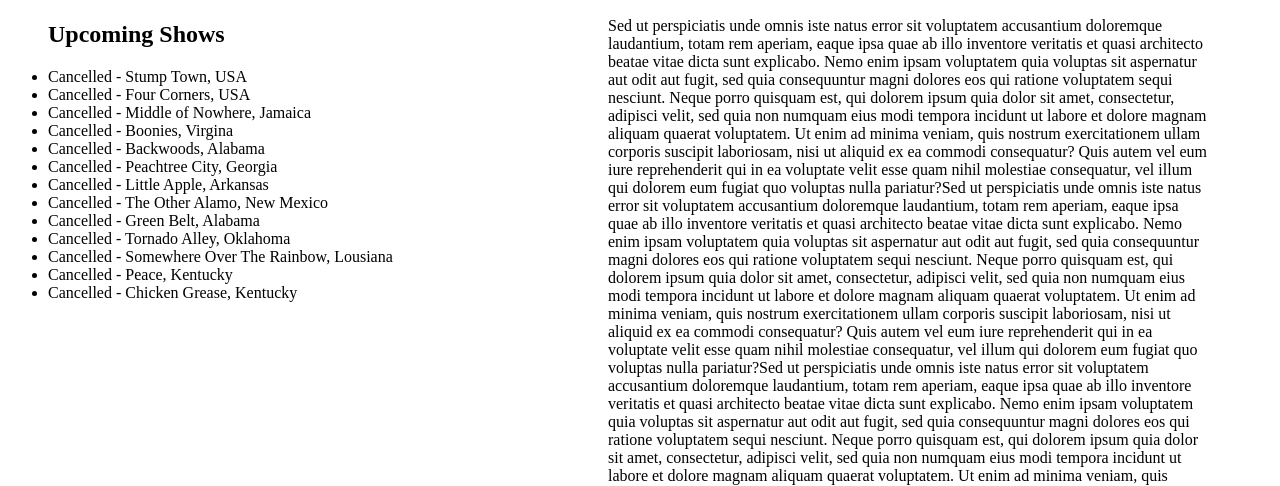
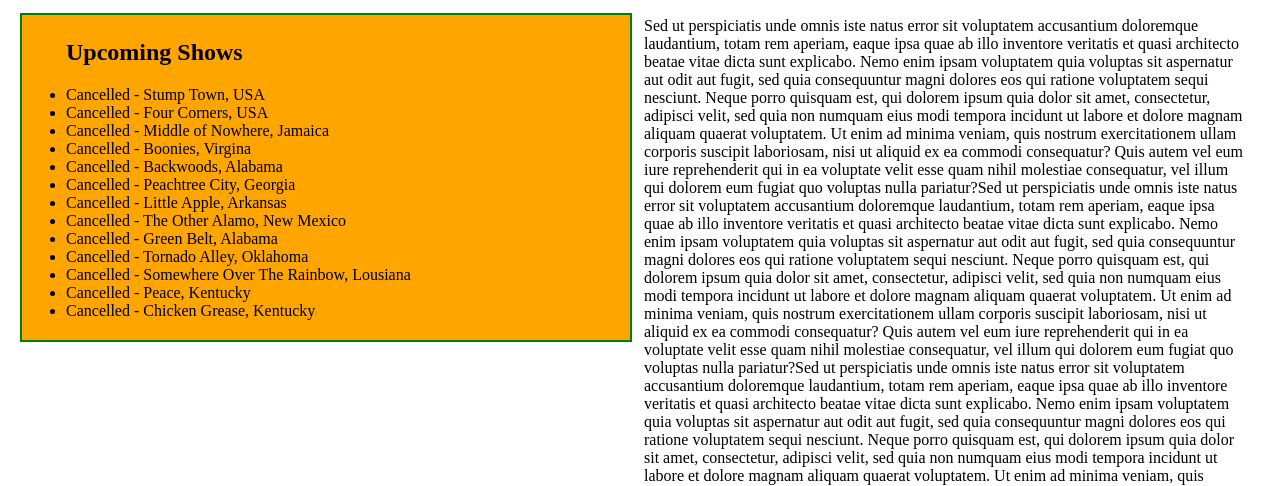
Before and after one commit to ProgramJustin/band, a plain HTML site: page index.html in a window 1280 px wide. Shown: the part 311-797 px from the top of the page. Drawn offline with Linux system fonts and the light colour scheme.

Commit message:
add border to sidebar

```diff
--- a/css/styles.css
+++ b/css/styles.css
@@ -5,6 +5,15 @@
 
 .shows {
   float: left;
+}
+
+.sidebar {
+  margin: 12px;
+  border: 2px solid green;
+  padding: 4px;
+  background-color: orange;
+  float: left;
+  width: 600px;
 }
 
 .about {
--- a/index.html
+++ b/index.html
@@ -12,7 +12,7 @@
 
 
 
-    <div class="about">
+    <div class="sidebar">
       <ul>
         <h2>Upcoming Shows</h2>
         <li>Cancelled - Stump Town, USA</li>
```
